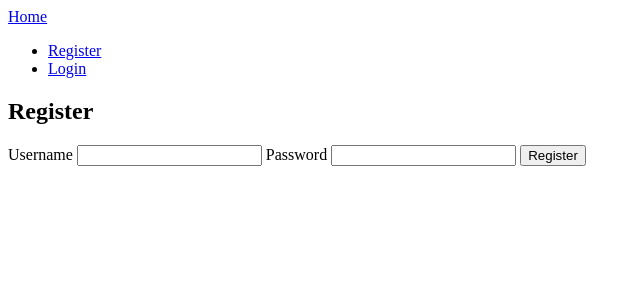
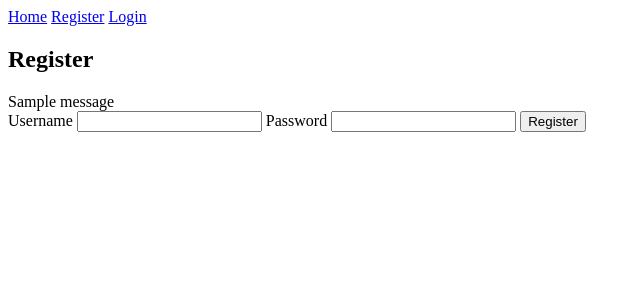
Before and after one commit to jpal29/URL_SHORTENER, a Flask app: page /auth/register in a window 1280 px wide. Shown: the top 300 px of the page, without its empty margins (0-641 px from the left). Run offline with Flask 2, Linux system fonts and the light colour scheme; one stand-in notice (Sample message) is shown.

Commit message:
Added some css styling

```diff
--- a/shortener/templates/base.html
+++ b/shortener/templates/base.html
@@ -3,16 +3,23 @@
     <head>
         <meta charset="UTF-8">
         <title>{% block title %}{% endblock %}</title>
+        <style>
+            ul {
+                list-style-type: none;
+            }
+        </style>
     </head>
     <body>
         <nav>
+            {% if not g.user %}
                 <a href="{{ url_for('url_shorten.index') }}">Home</a>
-        {% if not g.user %}
-            <ul>
-                <li><a href="{{ url_for('auth.register') }}">Register</a></li>
-                <li><a href="{{ url_for('auth.login') }}">Login</a></li>
-            </ul>
+                <a href="{{ url_for('auth.register') }}">Register</a>
+                <a href="{{ url_for('auth.login') }}">Login</a>
+            {% else %}
+                <a href="{{ url_for('url_shorten.index') }}">Home</a>
+                <a href="{{ url_for('auth.logout') }}">Logout</a>
             {% endif %}
+
         </nav>
 
         <section class="content">
@@ -21,7 +28,7 @@
             </header>
 
             {% for message in get_flashed_messages() %}
-
+                <div class="flash">{{ message }}</div>
             {% endfor %}
             {% block content %}{% endblock %}
         </section>
```
Lines whose indentation alone changed are shown as unchanged.
